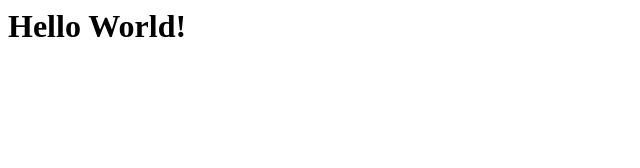
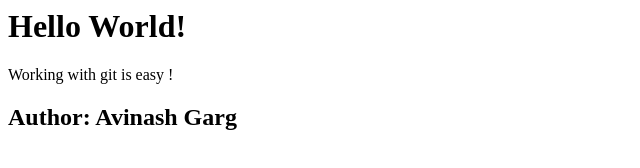
Before and after one commit to avgarg197/GitGitHubMasterClass, a plain HTML site: page index.html in a window 1280 px wide. Shown: the whole page, without its empty margins (0-640 px from the left). Drawn offline with Linux system fonts and the light colour scheme.

Commit message:
add author

```diff
--- a/index.html
+++ b/index.html
@@ -1 +1,9 @@
  <h1> Hello World! </h1>
+
+ <div>
+
+     <p> Working with git is easy ! </p>
+
+ </div>
+
+ <h2> Author: Avinash Garg </h2>
```
